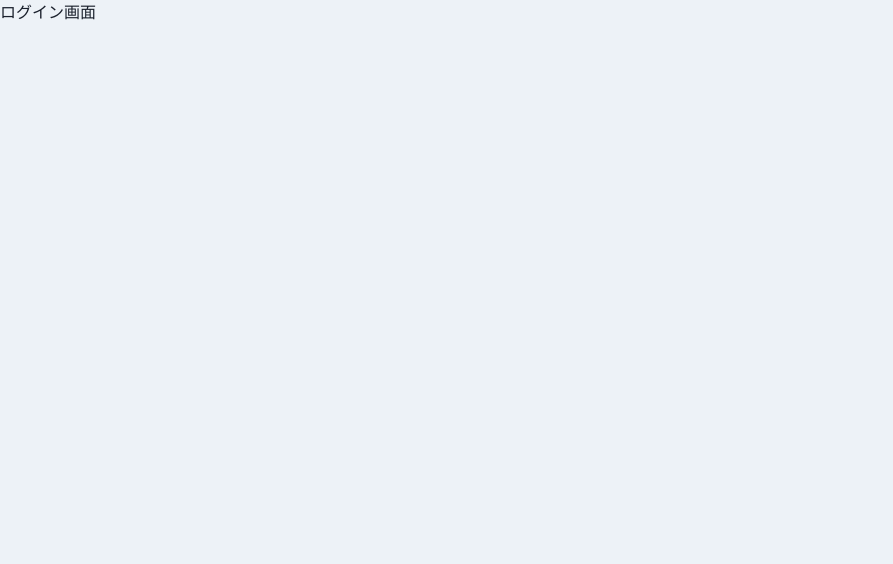
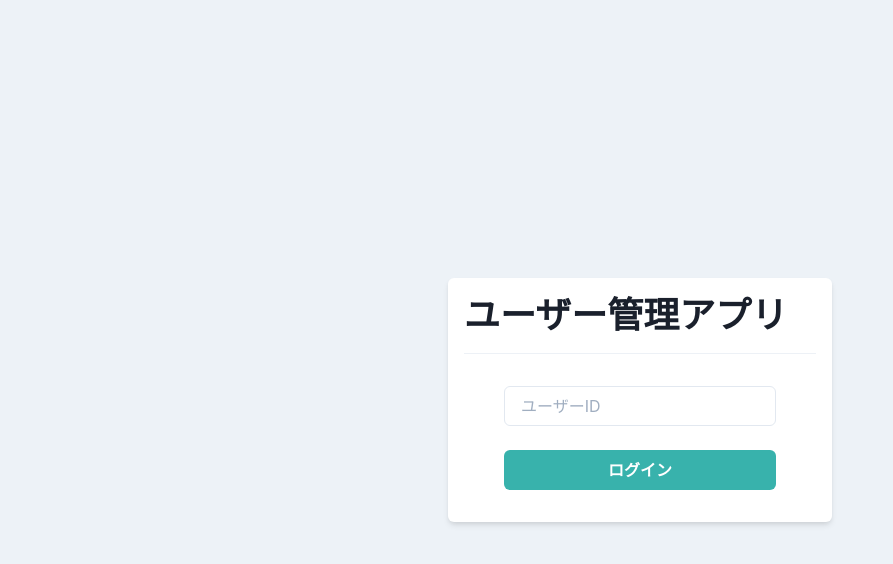
Before and after one commit to kira-0521/learning, a React (Vite) app in the folder jakee_react_app/: page / in a window 1280 px wide. Shown: the top 564 px of the page, without its empty margins (0-893 px from the left). Built offline with nearby package versions, Linux system fonts and the light colour scheme.

Commit message:
add: ログイン画面作成

```diff
--- a/jakee_react_app/src/components/pages/Login.tsx
+++ b/jakee_react_app/src/components/pages/Login.tsx
@@ -1,4 +1,27 @@
 import { memo, VFC } from 'react'
+import {
+  Flex,
+  Heading,
+  Box,
+  Divider,
+  Input,
+  Button,
+  Stack,
+} from '@chakra-ui/react'
+
 export const Login: VFC = memo(() => {
-  return <p>ログイン画面</p>
+  return (
+    <Flex align='center' justify='center' height='100vh'>
+      <Box bg='white' w='sm' p={4} borderRadius='md' shadow='md'>
+        <Heading>ユーザー管理アプリ</Heading>
+        <Divider my={4} />
+        <Stack spacing={6} py={4} px={10}>
+          <Input placeholder='ユーザーID' />
+          <Button bg='teal.400' color='white' _hover={{ opacity: 0.8 }}>
+            ログイン
+          </Button>
+        </Stack>
+      </Box>
+    </Flex>
+  )
 })
```
